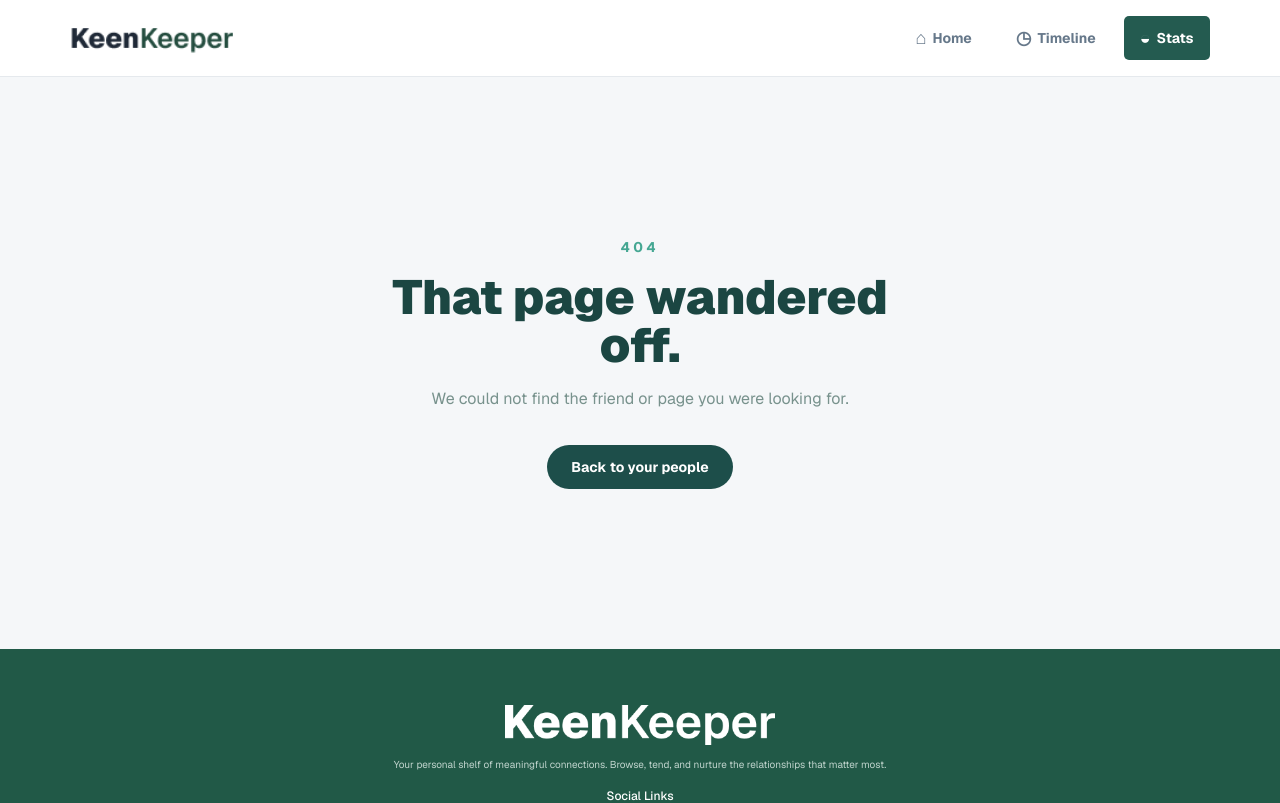
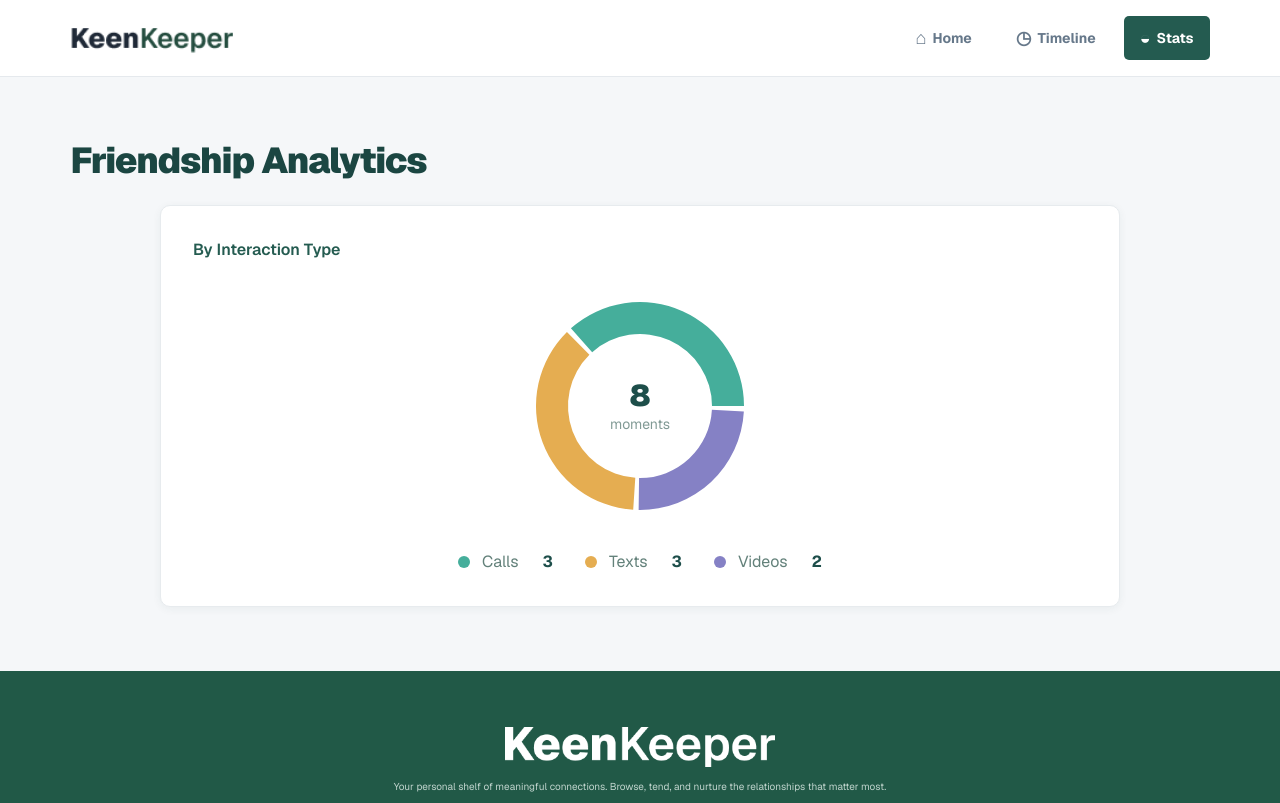
Before and after one commit to mdfajlerabby/keen-keeper, a Next.js app: page /stats in a window 1280 px wide. Before the commit this address had no page. Shown: the top 803 px of the page. Built offline with nearby package versions, Linux system fonts and the light colour scheme.

Commit message:
add analytics chart and project documentation

```diff
--- /dev/null
+++ b/app/stats/page.js
@@ -0,0 +1,62 @@
+"use client";
+import { useMemo, useState } from "react";
+import AppShell, { SectionHeading } from "../components/AppShell";
+import { Cell, Pie, PieChart, ResponsiveContainer, Tooltip } from "recharts";
+import { getStoredTimeline, timelineSeed } from "../data/timeline";
+
+const chartColors = ["#245b50", "#45ae9b", "#e5ad51", "#8581c5"];
+export default function StatsPage() {
+  const [storedEntries] = useState(() => getStoredTimeline());
+  const stats = useMemo(() => {
+    const entries = [...timelineSeed, ...storedEntries];
+    return [
+      { label: "Calls", value: entries.filter((entry) => entry.type === "call").length },
+      { label: "Texts", value: entries.filter((entry) => entry.type === "text").length },
+      { label: "Videos", value: entries.filter((entry) => entry.type === "video").length },
+    ];
+  }, [storedEntries]);
+  const total = stats.reduce((sum, item) => sum + item.value, 0);
+  return (
+    <AppShell>
+      <SectionHeading title="Friendship Analytics" description="" />
+      <div className="mx-auto w-full max-w-[960px]">
+        <section className="min-h-[360px] rounded-[10px] border border-[#e7ebee] bg-white p-6 shadow-[0_2px_8px_rgba(40,60,70,0.06)] sm:p-8">
+          <p className="text-base font-semibold text-[#245b50]">By Interaction Type</p>
+          <div className="mt-8 flex flex-col items-center gap-8">
+            <div className="relative h-56 w-full max-w-[420px]">
+              <ResponsiveContainer width="100%" height="100%">
+                <PieChart>
+                  <Pie data={stats} dataKey="value" nameKey="label" innerRadius={72} outerRadius={104} paddingAngle={3} stroke="none">
+                    {stats.map((item, index) => (
+                      <Cell key={item.label} fill={chartColors[index + 1]} />
+                    ))}
+                  </Pie>
+                  <Tooltip />
+                </PieChart>
+              </ResponsiveContainer>
+              <div className="pointer-events-none absolute inset-0 flex flex-col items-center justify-center">
+                <strong className="text-3xl font-black text-[#1d4e4a]">{total}</strong>
+                <span className="text-sm text-[#819a95]">moments</span>
+              </div>
+            </div>
+            <div className="flex flex-wrap justify-center gap-x-8 gap-y-3">
+              {stats.map((item, index) => (
+                <div
+                  key={item.label}
+                  className="flex items-center gap-3 text-base text-[#63817a]"
+                >
+                  <span
+                    className="h-3 w-3 rounded-full"
+                    style={{ backgroundColor: chartColors[index + 1] }}
+                  />
+                  {item.label}
+                  <strong className="ml-3 text-[#1d4e4a]">{item.value}</strong>
+                </div>
+              ))}
+            </div>
+          </div>
+        </section>
+      </div>
+    </AppShell>
+  );
+}
--- a/package.json
+++ b/package.json
@@ -11,7 +11,8 @@
   "dependencies": {
     "next": "16.3.5",
     "react": "19.2.8",
-    "react-dom": "19.2.8"
+    "react-dom": "19.2.8",
+    "recharts": "^3.10.1"
   },
   "devDependencies": {
     "@tailwindcss/postcss": "^4",
```
Also changed, not shown: 2 other files (tests, documents, lock files or other folders).
